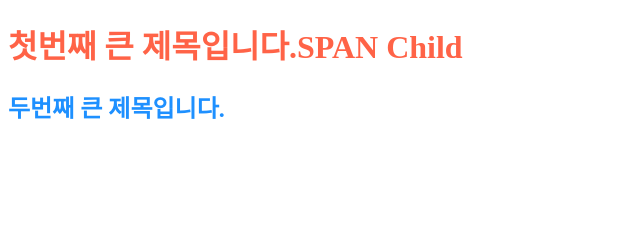
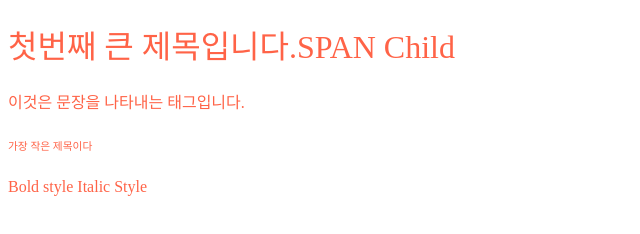
Before and after one commit to Junghyun1999/deepdive_6, a plain HTML site: page 0915.html in a window 1280 px wide. Shown: the whole page, without its empty margins (0-640 px from the left). Drawn offline with Linux system fonts and the light colour scheme.

```diff
--- a/0915.html
+++ b/0915.html
@@ -7,18 +7,19 @@
     <title>HTML 친해지기</title>
     <style>
         /* 이 안쪽은 CSSS 영역 */
-        h1 {
+        h1, p, h6, b, i {
             color: tomato;
-        }
-
-        h2 {
-            color: dodgerblue;
+            font-weight: 400;
+            font-style: normal;
         }
     </style>
 </head>
 
     <body>
         <h1>첫번째 큰 제목입니다.<span>SPAN Child</span></sapn></h1>
-        <h2>두번째 큰 제목입니다.</h2>
+        <p>이것은 문장을 나타내는 태그입니다.</p>
+        <h6>가장 작은 제목이다</h6>
+        <b>Bold style</b>
+        <i>Italic Style</i>
     </body>
 </html>
```
